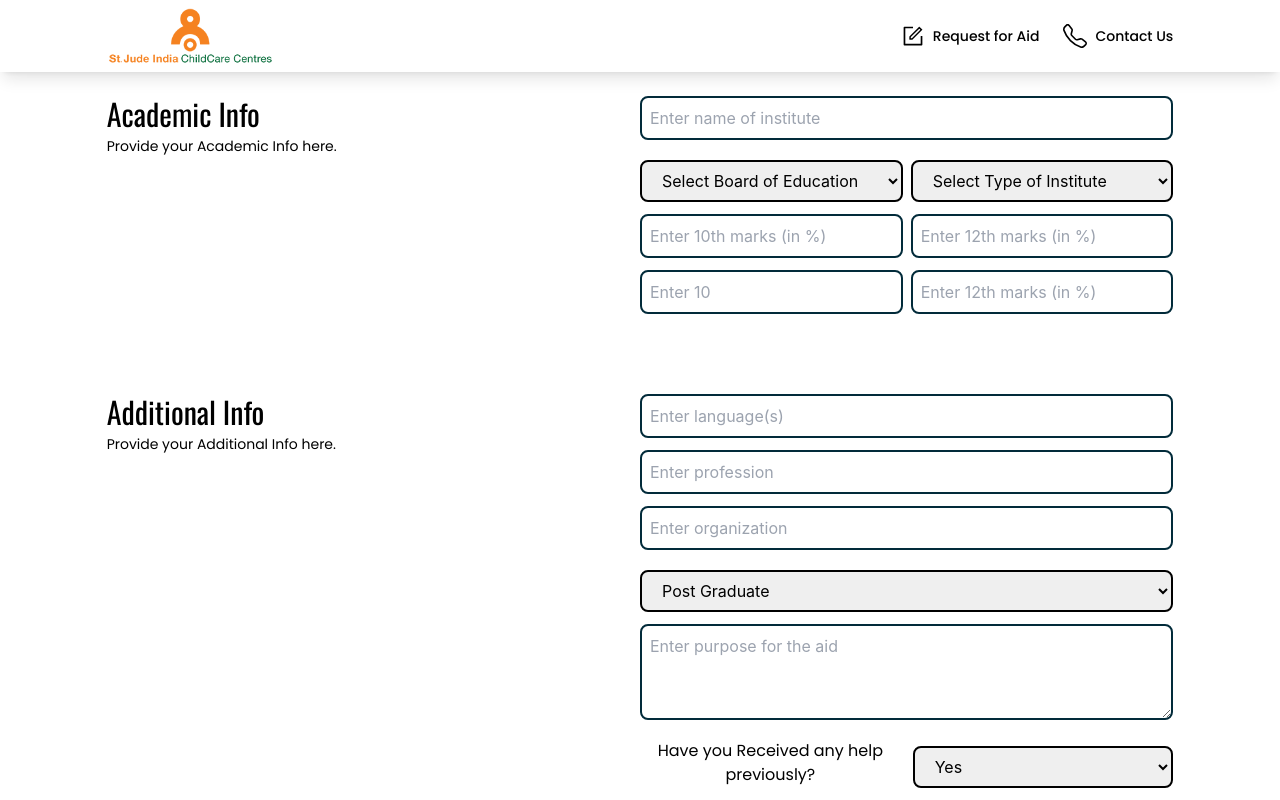
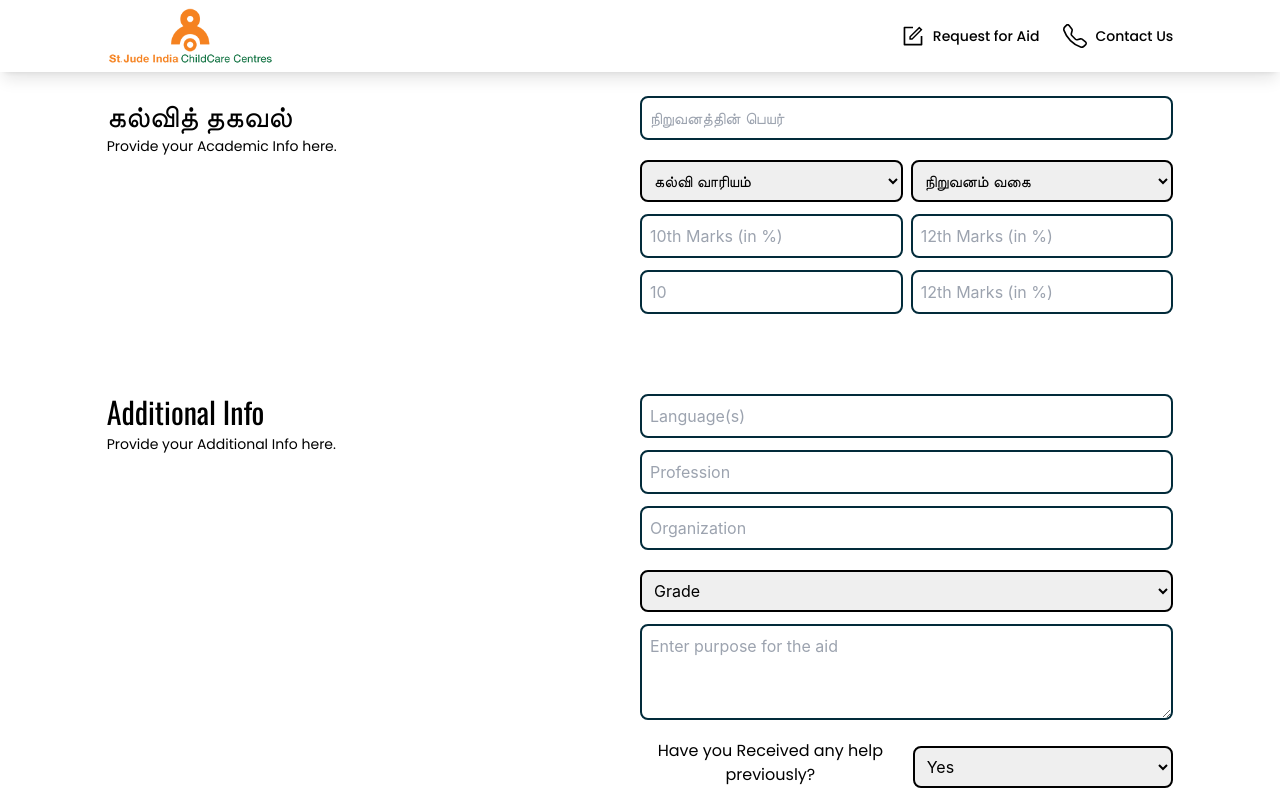
Before and after one commit to Akhilesh-2410/msproject, a React (Create React App) app in the folder frontend/: page /forms/request-aid/financial in a window 1280 px wide. Built offline with nearby package versions, Linux system fonts and the light colour scheme.

Commit message:
Adding class to fields

```diff
--- a/frontend/src/App.js
+++ b/frontend/src/App.js
@@ -22,7 +22,7 @@ export const TransContext = React.createContext();
 const App = () => {
   const { t, i18n } = useTranslation();
 
-  const [language, setLanguage] = useState("fr");
+  const [language, setLanguage] = useState("ta");
 
   useEffect(() => {
     i18n.changeLanguage(language);
--- a/frontend/src/components/Dropdown.js
+++ b/frontend/src/components/Dropdown.js
@@ -34,7 +34,7 @@ const Dropdown = ({
             setValue(e.target.value);
             setError("");
           }}
-          className={` px-4 py-2 w-full rounded-lg text-slate bg-cloud bg-clip-padding bg-no-repeat border-2 border-solid ${
+          className={` px-2 py-2 w-full rounded-lg text-slate bg-cloud bg-clip-padding bg-no-repeat border-2 border-solid ${
             error.length !== 0 ? "border-red" : "border-cloud"
           } ${
             value.length <= 0 ? "text-dark-gray" : "text-slate"
--- a/frontend/src/components/TextField.js
+++ b/frontend/src/components/TextField.js
@@ -21,7 +21,7 @@ const TextField = ({
       </p>
       <input
         type={type}
-        placeholder={isFocused ? "" : `Enter ${label.toLowerCase()}`}
+        placeholder={isFocused ? "" : label}
         onFocus={(e) => {
           setIsFocused(true);
         }}
--- a/frontend/src/pages/RequestForAid.js
+++ b/frontend/src/pages/RequestForAid.js
@@ -3,6 +3,7 @@ import TextArea from "../components/TextArea";
 import TextField from "../components/TextField";
 import Button from "../components/Button";
 import Dropdown from "../components/Dropdown";
+import {useTranslation} from "react-i18next";
 
 const RequestForAid = () => {
   const options = ["Yes", "No"];
@@ -13,28 +14,31 @@ const RequestForAid = () => {
     "Secondary",
     "Primary Education",
   ];
+
+  const {t, i18n} = useTranslation();
+
   return (
     <main className="w-full space-y-20">
       <div className="w-full">
         <section className="w-full flex flex-col lg:flex-row items-start justify-start space-y-4 lg:space-y-0">
           <div className="w-full lg:w-1/2 flex-col space-y-1">
-            <h1 className="text-3xl font-oswald">Academic Info</h1>
+            <h1 className="text-3xl font-oswald">{t("Academic Info")}</h1>
             <h2 className="font-poppins text-sm">
               Provide your Academic Info here.
             </h2>
           </div>
           <div className="w-full lg:w-1/2 flex flex-col space-y-3">
-            <TextField label="Name of Institute" className="w-full" />
+            <TextField label={t("Name of Institute")} className="w-full" />
             <div className="flex flex-col lg:flex-row items-center w-full lg:space-x-2 space-y-4 lg:space-y-0">
               <Dropdown
                 options={["CBSE", "State Board", "ICSE"]}
                 className="w-full"
-                placeholder="Select Board of Education"
+                placeholder={t("Board of Education")}
               />
               <Dropdown
                 options={["Private", "Public"]}
                 className="w-full"
-                placeholder="Select Type of Institute"
+                placeholder={t("Type of Institute")}
               />
             </div>
             <div className="flex items-center w-full space-x-2">
@@ -62,9 +66,11 @@ const RequestForAid = () => {
             <TextField label="Language(s)" className="w-full" />
             <TextField label="Profession" className="w-full" />
             <TextField label="Organization" className="w-full" />
-            <Dropdown options={grade} className="w-full">
-              Select Grade
-            </Dropdown>
+            <Dropdown
+              options={["Private", "Public"]}
+              className="w-full"
+              placeholder="Grade"
+            />
 
             <TextArea label="Purpose for the Aid" className="w-full" />
 
--- a/frontend/src/resources/index.js
+++ b/frontend/src/resources/index.js
@@ -96,21 +96,21 @@ const resources = {
   hi: {
     translation: {
       // Navbar
-      "Request for Aid": "Request for Aid",
-      "Contact Us": "Contact Us",
+      "Request for Aid": "सहायता के लिए अनुरोध",
+      "Contact Us": "संपर्क करें",
       // Buttons
-      Submit: "Submit",
-      Cancel: "Cancel",
+      Submit: "प्रस्तुत करना",
+      Cancel: "रद्द करना",
       // Sections
-      "Request for Financial Aid": "Request for Financial Aid",
-      "Academic Info": "Academic Info",
+      "Request for Financial Aid": "वित्तीय सहायता के लिए अनुरोध",
+      "Academic Info": "शैक्षणिक सूचना",
       "Scholarship/ Financial Assistance received already":
-        "Scholarship/ Financial Assistance received already",
-      "Assistance required": "Assistance required",
-      Documents: "Documents",
-      Name: "Name",
-      "Date of Birth": "Date of Birth",
-      "Contact no.": "Contact no.",
+        "छात्रवृत्ति/वित्तीय सहायता पहले ही प्राप्त हो चुकी है",
+      "Assistance required": "आवश्यक सहायता",
+      Documents: "दस्तावेजों",
+      Name: "नाम",
+      "Date of Birth": "जन्म की तारीख",
+      "Contact no.": "संपर्क नंबर",
       "Email Address": "Email Address",
       "Aadhar Number": "Aadhar Number",
       "Parent/Guardian Name": "Parent/Guardian Name",
```
